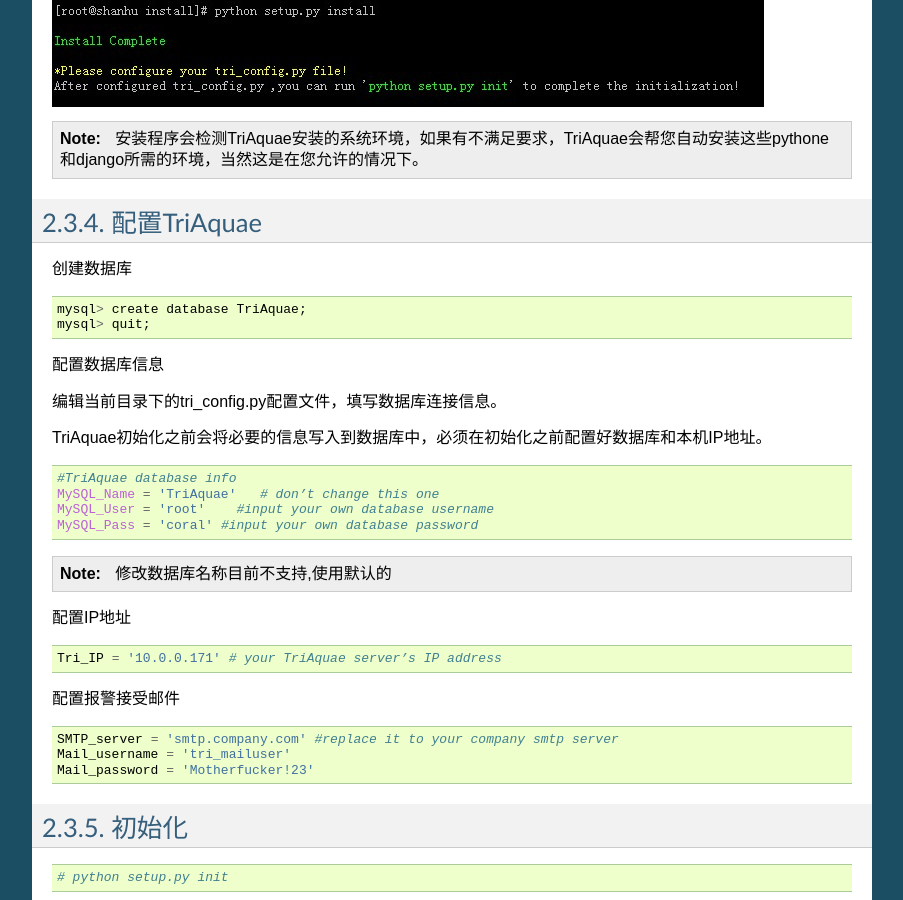
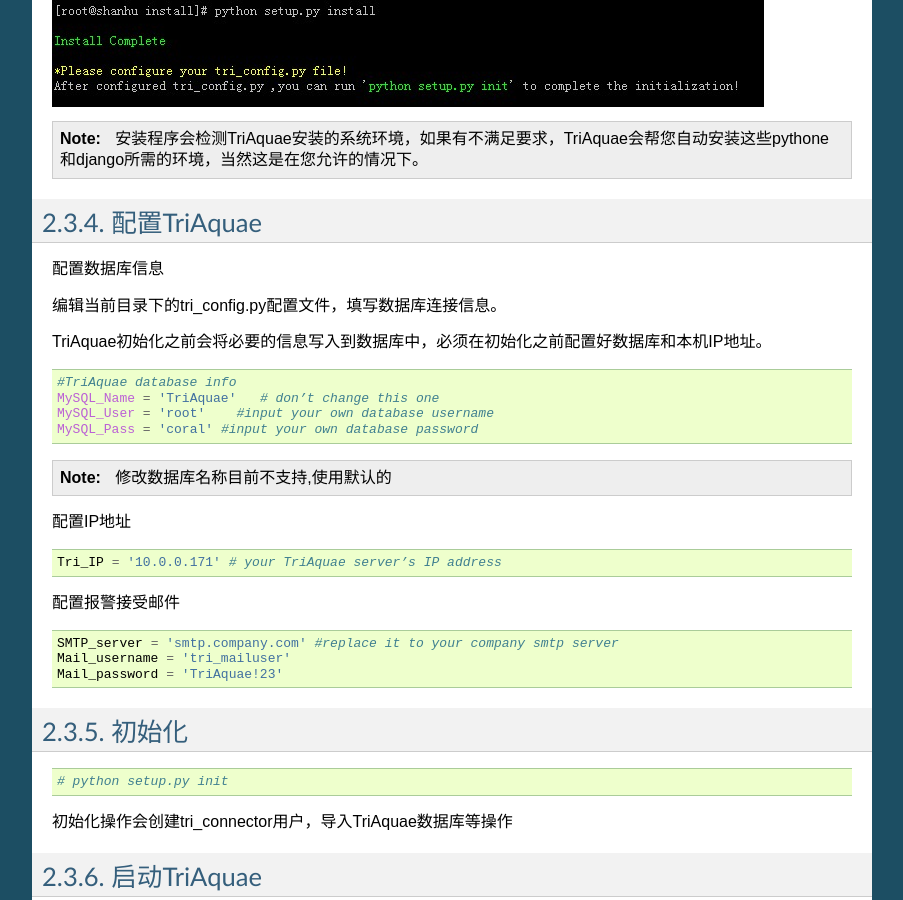
Before and after one commit to jerry123je/test, a Sphinx documentation site: the page built from docs/index.rst, in a window 1280 px wide and 900 px high, scrolled down 1844 px. Shown: the whole window, without its empty margins (198-1101 px from the left). Built offline with Sphinx 7.4.7, drawn with Linux system fonts in a browser that asks for light colours; pages that are not in the unit, such as notebooks, are missing from menus.

Commit message:
20131122_08

```diff
--- a/docs/index.rst
+++ b/docs/index.rst
@@ -118,13 +118,6 @@
 2.3.4. 配置TriAquae
 ---------------------------
 
-创建数据库
-
-::
-
-	mysql> create database TriAquae;
-	mysql> quit;
-
 配置数据库信息
 
 编辑当前目录下的tri_config.py配置文件，填写数据库连接信息。
@@ -156,7 +149,7 @@
 
 	SMTP_server = 'smtp.company.com' #replace it to your company smtp server
 	Mail_username = 'tri_mailuser'
-	Mail_password = 'Motherfucker!23'
+	Mail_password = 'TriAquae!23'
 
 
 2.3.5. 初始化
```
Also changed, not shown: 8 other files.
